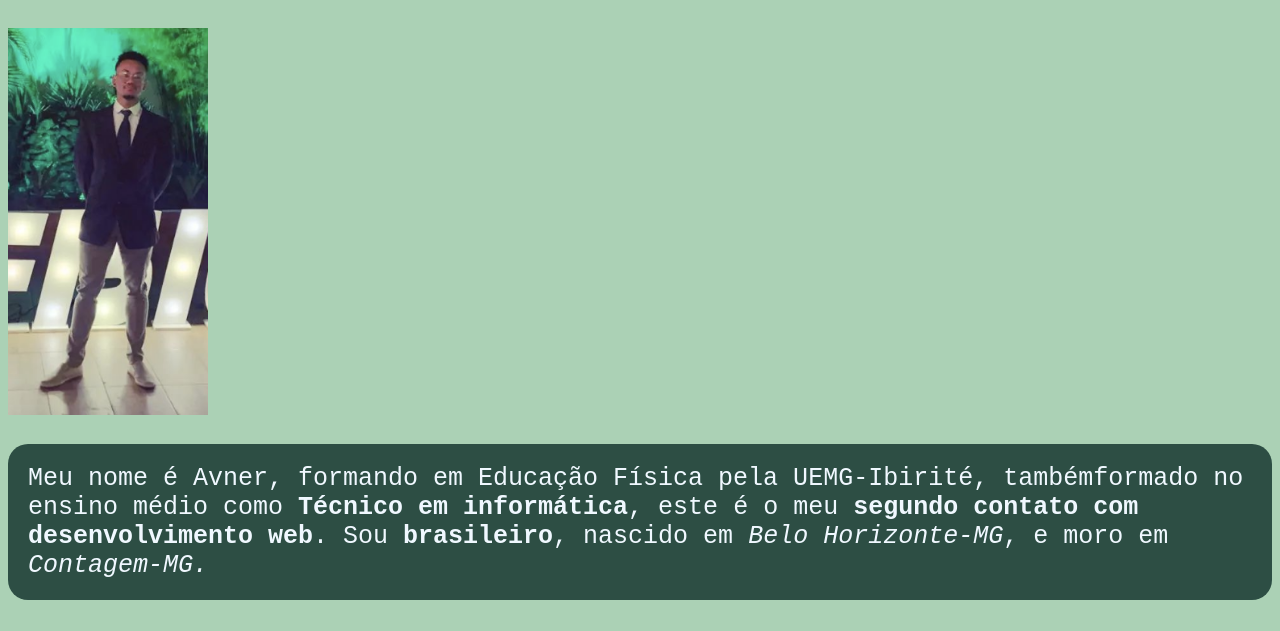
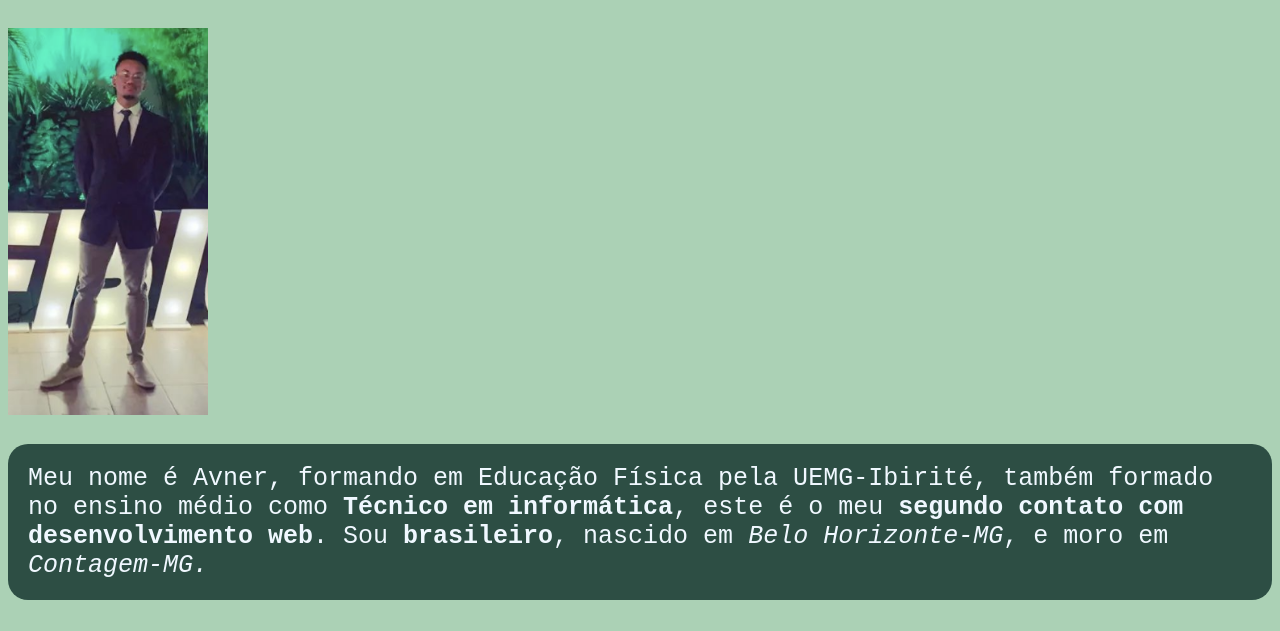
Before and after one commit to henriqueAvner/henriqueAvner.github.io, a plain HTML site: page index.html in a window 1280 px wide. Shown: the part 140-771 px from the top of the page. Drawn offline with Linux system fonts and the light colour scheme.

Commit message:
Alterei um espaço entre palavras

```diff
--- a/index.html
+++ b/index.html
@@ -55,7 +55,7 @@
     <h1>Avner Henrique Del Peloso de Brito</h1>
     <img id ="foto" src="imagem-Avner.png" width="200px" alt="Uma foto de Avner no dia da festa de formatura">
     <p id="sobre">Meu nome é Avner, formando em Educação Física pela UEMG-Ibirité,
-        tambémformado no ensino médio como <strong>Técnico em informática</strong>, este é o meu <strong>segundo contato com desenvolvimento web</strong>. Sou <strong>brasileiro</strong>, nascido
+        também formado no ensino médio como <strong>Técnico em informática</strong>, este é o meu <strong>segundo contato com desenvolvimento web</strong>. Sou <strong>brasileiro</strong>, nascido
         em <em>Belo Horizonte-MG</em>, e moro em <em>Contagem-MG.</em></p>
         <h2 class="sub-titulo">Das habilidades que possuo:</h2>
         <ul class="back-lista">
```
